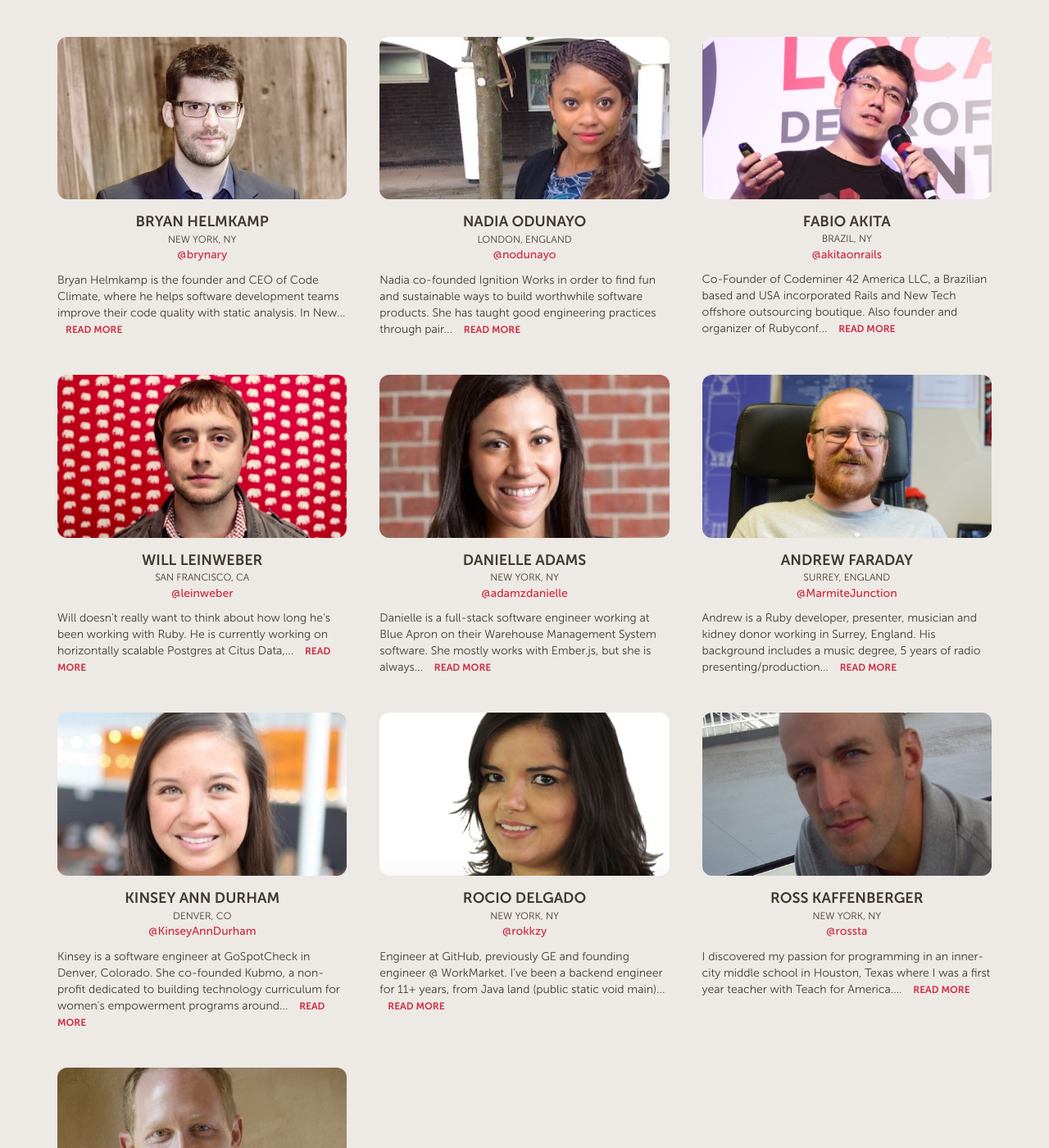
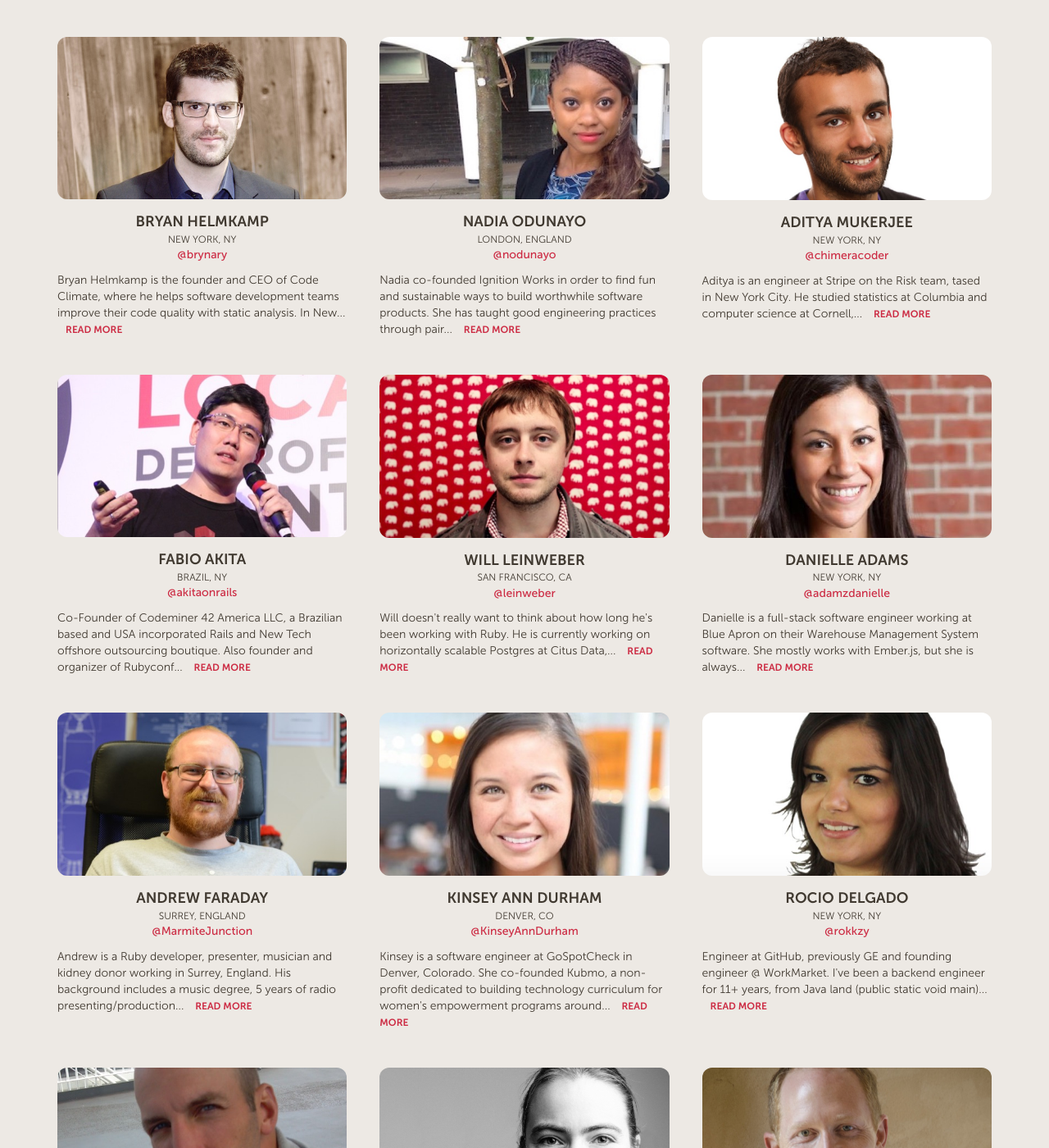
Before and after one commit to goruco/goruco2016, a Jekyll site: the page built from index.html, in a window 1280 px wide and 1400 px high, scrolled down 1523 px. Shown: the whole window at 82% size. Built offline with Jekyll 4.4.1, drawn with Linux system fonts in a browser that asks for light colours; some of the changed text lies outside the part shown.

Commit message:
Add remaining speakers

```diff
--- a/_data/speakers.yml
+++ b/_data/speakers.yml
@@ -6,6 +6,10 @@
   twitter: "@nodunayo"
   location: London, England
   bio: Nadia co-founded Ignition Works in order to find fun and sustainable ways to build worthwhile software products. She has taught good engineering practices through pair programming at Pivotal Labs and on their Cloud Foundry team. She originally learnt to code at Makers Academy and she runs the Ruby Book Club podcast in her spare time.
+- name: Aditya Mukerjee
+  twitter: "@chimeracoder"
+  location: New York, NY
+  bio: Aditya is an engineer at Stripe on the Risk team, tased in New York City. He studied statistics at Columbia and computer science at Cornell, and has been writing Go professionally for the past four years. When not defending users against online fraudsters, he spends his free time playing German-style board games and listening to embarrassing music.
 - name: Fabio Akita
   twitter: "@akitaonrails"
   location: Brazil, NY
@@ -34,6 +38,10 @@
   twitter: "@rossta"
   location: New York, NY
   bio: I discovered my passion for programming in an inner-city middle school in Houston, Texas where I was a first year teacher with Teach for America. Armed with a Lego Mindstorms kit, I started an after-school robotics club and eventually, with a lot of hard work, my students marched all the way to the Texas Botball championship. Later on, I realized programming was something I wanted to do full-time. I still miss teaching so don't be surprised if I have to resist the urge to issue a few detentions.
+- name: Aja Hammerly
+  location: Seattle, WA
+  twitter: "@thagomizer_rb"
+  bio: Aja lives in Seattle where she is a Developer Advocate at Google and a member of the Seattle Ruby Brigade. Her favorite languages are Ruby and Prolog. She also loves working with large piles of data. In her free time she enjoys skiing, cooking, knitting, and long coding sessions on the beach.
 - name: Adam Cuppy
   twitter: "@AdamCuppy"
   location: San Diego, CA
```
Also changed, not shown: assets/images/speakers/aditya-mukerjee.jpg (added), assets/images/speakers/aja-hammerly.jpg (added).
